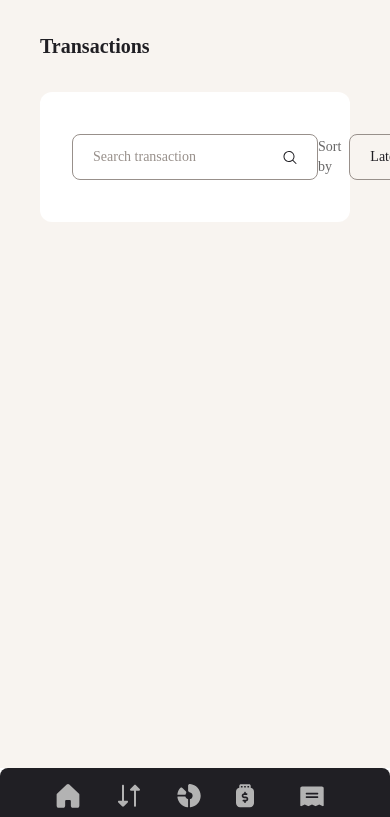
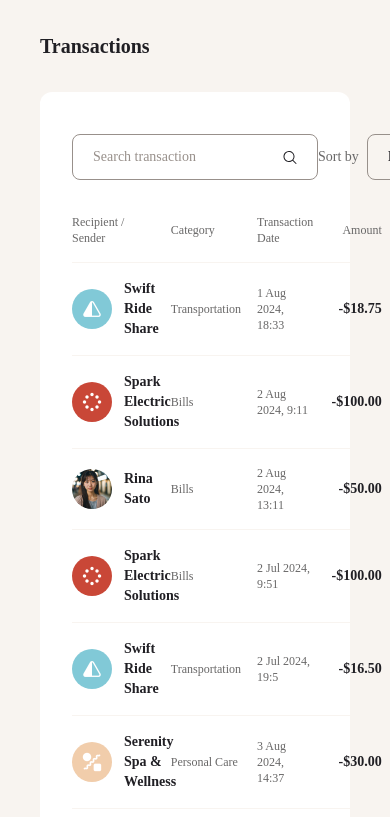
Before and after one commit to gianmarcoricciarelli/personal-finance-app, a React (Vite) app: page /transactions in a window 390 px wide. Shown: the top 817 px of the page. Built offline with nearby package versions, Linux system fonts and the light colour scheme; a web font is replaced by a local one.

Commit message:
feature(transactions): implemented transactions' table for mobile, tablet and desktop

```diff
--- a/src/components/DropDown/SortBy/SortBy.tsx
+++ b/src/components/DropDown/SortBy/SortBy.tsx
@@ -60,7 +60,11 @@ export default function SortBy({
 
     return (
         <div className='flex items-center gap-2'>
-            {!isMobile && <Text fontSize='sm'>Sort by</Text>}
+            {!isMobile && (
+                <Text className='whitespace-nowrap' fontSize='sm'>
+                    Sort by
+                </Text>
+            )}
             <DropDown
                 className={clsx({
                     'left-[unset] right-0 translate-x-0': isMobile,
--- /dev/null
+++ b/src/hooks/useFormatDate.ts
@@ -0,0 +1,6 @@
+export default function useFormatDate(date: string): string {
+    const _date = new Date(date)
+    const month = _date.toDateString().split(' ')[1]
+
+    return `${_date.getDate()} ${month} ${_date.getFullYear()}, ${_date.getHours()}:${_date.getSeconds()}`
+}
--- /dev/null
+++ b/src/pages/Transactions/TransactionsTable/Transaction/Transaction.tsx
@@ -0,0 +1,69 @@
+import Text from '@components/Text/Text'
+import useFormatDate from '@hooks/useFormatDate'
+
+function RecipientOrSender({
+    avatar,
+    name,
+    category,
+}: {
+    avatar: string
+    name: string
+    category?: string
+}) {
+    return (
+        <div className='flex gap-3 items-center'>
+            <img
+                className='w-5 tablet:w-10 desktop:w-10 h-5 tablet:h-10 desktop:h-10 rounded-full'
+                src={'src' + avatar.slice(1)}
+                alt='aaa'
+            />
+            <div className='flex flex-col gap-1'>
+                <Text fontSize='sm' fontStyle='bold' color='pfa-grey-900'>
+                    {name}
+                </Text>
+                {category && <Text>{category}</Text>}
+            </div>
+        </div>
+    )
+}
+
+function Composite({
+    amount,
+    avatar,
+    category,
+    date,
+    name,
+}: {
+    avatar: string
+    name: string
+    category: string
+    date: string
+    amount: number
+}) {
+    const formattedDate = useFormatDate(date)
+
+    return (
+        <div className='flex items-center justify-between'>
+            <RecipientOrSender
+                avatar={avatar}
+                name={name}
+                category={category}
+            />
+            <div className='flex flex-col gap-1 text-end'>
+                <Text fontSize='sm' fontStyle='bold' color='pfa-grey-900'>
+                    {(amount < 0 ? '-' : '') +
+                        '$' +
+                        Math.abs(amount).toFixed(2)}
+                </Text>
+                <Text className='whitespace-nowrap'>{formattedDate}</Text>
+            </div>
+        </div>
+    )
+}
+
+const Transaction = {
+    RecipientOrSender,
+    Composite,
+}
+
+export default Transaction
--- a/src/pages/Transactions/TransactionsTable/TransactionTable.tsx
+++ b/src/pages/Transactions/TransactionsTable/TransactionTable.tsx
@@ -1,15 +1,17 @@
 import FilterBy from '@components/DropDown/FilterBy/FilterBy'
 import SortBy from '@components/DropDown/SortBy/SortBy'
 import Input from '@components/Input/Input'
+import Text from '@components/Text/Text'
 import DataContext from '@contexts/Data/Data.context'
 import { ViewportObserver } from '@contexts/ViewportObserver/ViewportObserver.context'
 import useSortTransactions from '@hooks/useSortTransactions'
 import SearchIcon from '@images/icon-search.svg?react'
 import clsx from 'clsx'
 import { Dispatch, SetStateAction, useContext, useState } from 'react'
-import { SortMenuOption } from '../../../types'
+import { SortMenuOption, Transaction as TransactionType } from '../../../types'
+import Transaction from './Transaction/Transaction'
 
-function Header({
+function SortAndFilters({
     onSortChange,
     onFilterChange,
 }: {
@@ -35,7 +37,70 @@ function Header({
     )
 }
 
+function Body({ transactions }: { transactions: TransactionType[] }) {
+    const { isMobile } = useContext(ViewportObserver)
+
+    return (
+        <>
+            {isMobile && (
+                <div className='flex flex-col gap-4'>
+                    {transactions.map((t, index) => (
+                        <>
+                            <Transaction.Composite {...t} />
+                            {index !== transactions.length - 1 && (
+                                <div
+                                    key={`delimiter-${index}`}
+                                    className='h-[1px] bg-pfa-beige-100'
+                                />
+                            )}
+                        </>
+                    ))}
+                </div>
+            )}
+            {!isMobile && (
+                <div className='grid grid-cols-transactions-table items-center gap-4'>
+                    <Text>Recipient / Sender</Text>
+                    <Text>Category</Text>
+                    <Text>Transaction Date</Text>
+                    <Text className='text-end'>Amount</Text>
+                    <div className='h-[1px] bg-pfa-beige-100 col-span-full' />
+                    {transactions.map((t, index) => {
+                        const _date = new Date(t.date)
+                        const month = _date.toDateString().split(' ')[1]
+                        const formattedDate = `${_date.getDate()} ${month} ${_date.getFullYear()}, ${_date.getHours()}:${_date.getSeconds()}`
+
+                        return (
+                            <>
+                                <Transaction.RecipientOrSender
+                                    name={t.name}
+                                    avatar={t.avatar}
+                                />
+                                <Text>{t.category}</Text>
+                                <Text>{formattedDate}</Text>
+                                <Text
+                                    className='text-end'
+                                    fontSize='sm'
+                                    fontStyle='bold'
+                                    color='pfa-grey-900'
+                                >
+                                    {(t.amount < 0 ? '-' : '') +
+                                        '$' +
+                                        Math.abs(t.amount).toFixed(2)}
+                                </Text>
+                                {index !== transactions.length - 1 && (
+                                    <div className='h-[1px] bg-pfa-beige-100 col-span-full' />
+                                )}
+                            </>
+                        )
+                    })}
+                </div>
+            )}
+        </>
+    )
+}
+
 export default function TransactionTable() {
+    const { isMobile } = useContext(ViewportObserver)
     const {
         data: { transactions },
     } = useContext(DataContext)
@@ -58,7 +123,11 @@ export default function TransactionTable() {
                 'rounded-xl'
             )}
         >
-            <Header onSortChange={setSorting} onFilterChange={setFiltering} />
+            <SortAndFilters
+                onSortChange={setSorting}
+                onFilterChange={setFiltering}
+            />
+            <Body transactions={_transactions} />
         </div>
     )
 }
--- a/src/tailwind_index.css
+++ b/src/tailwind_index.css
@@ -578,6 +578,10 @@ video {
   left: 50%;
 }
 
+.left-\[unset\] {
+  left: unset;
+}
+
 .right-0 {
   right: 0px;
 }
@@ -586,12 +590,12 @@ video {
   top: 0px;
 }
 
-.left-\[unset\] {
-  left: unset;
-}
-
 .z-10 {
   z-index: 10;
+}
+
+.col-span-full {
+  grid-column: 1 / -1;
 }
 
 .flex {
@@ -724,16 +728,16 @@ video {
   transform: translate(var(--tw-translate-x), var(--tw-translate-y)) rotate(var(--tw-rotate)) skewX(var(--tw-skew-x)) skewY(var(--tw-skew-y)) scaleX(var(--tw-scale-x)) scaleY(var(--tw-scale-y));
 }
 
+.translate-x-0 {
+  --tw-translate-x: 0px;
+  transform: translate(var(--tw-translate-x), var(--tw-translate-y)) rotate(var(--tw-rotate)) skewX(var(--tw-skew-x)) skewY(var(--tw-skew-y)) scaleX(var(--tw-scale-x)) scaleY(var(--tw-scale-y));
+}
+
 .translate-y-\[calc\(100\%_\+_4px\)\] {
   --tw-translate-y: calc(100% + 4px);
   transform: translate(var(--tw-translate-x), var(--tw-translate-y)) rotate(var(--tw-rotate)) skewX(var(--tw-skew-x)) skewY(var(--tw-skew-y)) scaleX(var(--tw-scale-x)) scaleY(var(--tw-scale-y));
 }
 
-.translate-x-0 {
-  --tw-translate-x: 0px;
-  transform: translate(var(--tw-translate-x), var(--tw-translate-y)) rotate(var(--tw-rotate)) skewX(var(--tw-skew-x)) skewY(var(--tw-skew-y)) scaleX(var(--tw-scale-x)) scaleY(var(--tw-scale-y));
-}
-
 .rotate-180 {
   --tw-rotate: 180deg;
   transform: translate(var(--tw-translate-x), var(--tw-translate-y)) rotate(var(--tw-rotate)) skewX(var(--tw-skew-x)) skewY(var(--tw-skew-y)) scaleX(var(--tw-scale-x)) scaleY(var(--tw-scale-y));
@@ -743,6 +747,10 @@ video {
   grid-template-columns: repeat(2, minmax(0, 1fr));
 }
 
+.grid-cols-transactions-table {
+  grid-template-columns: 2fr 1fr 1fr 1fr;
+}
+
 .flex-row {
   flex-direction: row;
 }
@@ -902,11 +910,6 @@ video {
 .bg-pfa-white {
   --tw-bg-opacity: 1;
   background-color: rgb(255 255 255 / var(--tw-bg-opacity, 1));
-}
-
-.bg-pfa-beige-500 {
-  --tw-bg-opacity: 1;
-  background-color: rgb(152 144 139 / var(--tw-bg-opacity, 1));
 }
 
 .p-1 {
@@ -1277,6 +1280,10 @@ body {
     display: grid;
   }
 
+  .tablet\:h-10 {
+    height: 2.5rem;
+  }
+
   .tablet\:w-1\/2 {
     width: 50%;
   }
@@ -1291,6 +1298,10 @@ body {
 
   .tablet\:w-full {
     width: 100%;
+  }
+
+  .tablet\:w-10 {
+    width: 2.5rem;
   }
 
   .tablet\:grow-0 {
@@ -1366,6 +1377,10 @@ body {
     height: 3.5rem;
   }
 
+  .desktop\:h-10 {
+    height: 2.5rem;
+  }
+
   .desktop\:w-1\/2 {
     width: 50%;
   }
@@ -1380,6 +1395,10 @@ body {
 
   .desktop\:w-full {
     width: 100%;
+  }
+
+  .desktop\:w-10 {
+    width: 2.5rem;
   }
 
   .desktop\:grow {
@@ -1470,6 +1489,11 @@ body {
     padding-right: 0px;
   }
 
+  .desktop\:px-10 {
+    padding-left: 2.5rem;
+    padding-right: 2.5rem;
+  }
+
   .desktop\:px-8 {
     padding-left: 2rem;
     padding-right: 2rem;
@@ -1480,11 +1504,6 @@ body {
     padding-bottom: 1rem;
   }
 
-  .desktop\:px-10 {
-    padding-left: 2.5rem;
-    padding-right: 2.5rem;
-  }
-
   .desktop\:py-8 {
     padding-top: 2rem;
     padding-bottom: 2rem;
--- a/tailwind.config.js
+++ b/tailwind.config.js
@@ -28,6 +28,7 @@ export default {
             },
             gridTemplateColumns: {
                 'bills-table': '2fr 1fr 1fr',
+                'transactions-table': '2fr 1fr 1fr 1fr',
             },
             screens: {
                 mobile: {
```
